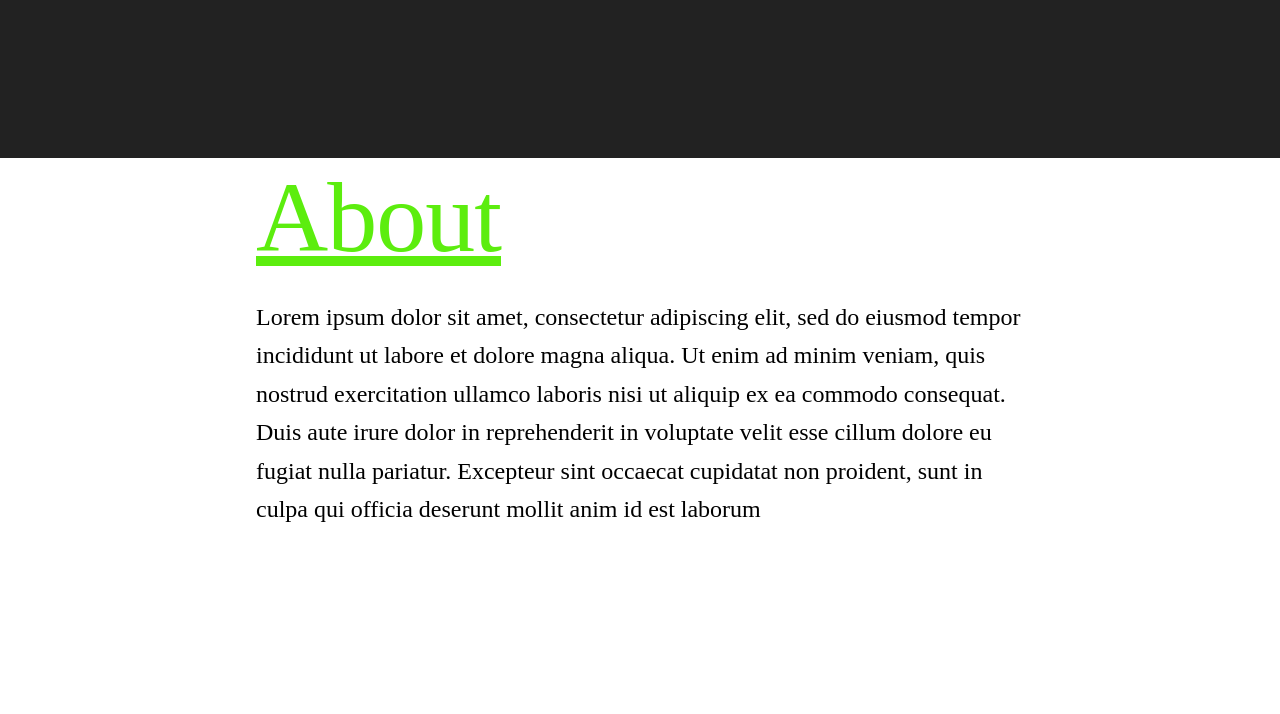
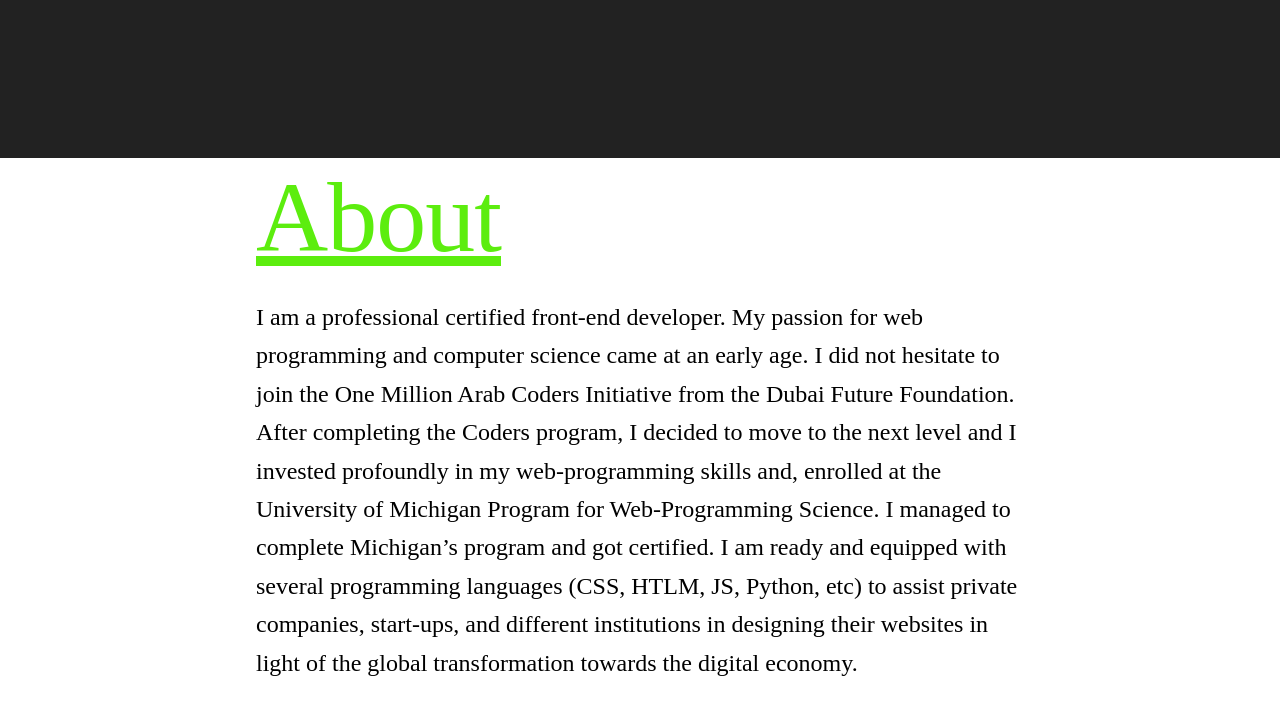
Before and after one commit to OsamaRashad88/OsamaPortfolio, a plain HTML site: page index.html in a window 1280 px wide. Shown: the part 757-1471 px from the top of the page. Drawn offline with nearby package versions, Linux system fonts and the light colour scheme.

Commit message:
update about

```diff
--- a/index.html
+++ b/index.html
@@ -6,6 +6,8 @@
     <link rel="stylesheet" href="style.css">
     <link rel="stylesheet" href="https://cdn.jsdelivr.net/gh/lykmapipo/themify-icons@0.1.2/css/themify-icons.css">
     <link rel="stylesheet" href="skeleton.css">
+    <link rel="stylesheet" href="">
+
 
     <script src="https://code.jquery.com/jquery-3.5.1.min.js" integrity="sha256-9/aliU8dGd2tb6OSsuzixeV4y/faTqgFtohetphbbj0=" crossorigin="anonymous"></script>
     <link rel="stylesheet" href="lightbox.min.css">
@@ -61,7 +63,7 @@
         <div class="about-container about">
             <h1>About</h1>
             <div class="about-me-info">
-                <p>Lorem ipsum dolor sit amet, consectetur adipiscing elit, sed do eiusmod tempor incididunt ut labore et dolore magna aliqua. Ut enim ad minim veniam, quis nostrud exercitation ullamco laboris nisi ut aliquip ex ea commodo consequat. Duis aute irure dolor in reprehenderit in voluptate velit esse cillum dolore eu fugiat nulla pariatur. Excepteur sint occaecat cupidatat non proident, sunt in culpa qui officia deserunt mollit anim id est laborum </p>
+                <p>I am a professional certified front-end developer. My passion for web programming and computer science came at an early age. I did not hesitate to join the One Million Arab Coders Initiative from the Dubai Future Foundation. After completing the Coders program, I decided to move to the next level and I invested profoundly in my web-programming skills and, enrolled at the University of Michigan Program for Web-Programming Science. I managed to complete Michigan’s program and got certified. I am ready and equipped with several programming languages (CSS, HTLM, JS, Python, etc) to assist private companies, start-ups, and different institutions in designing their websites in light of the global transformation towards the digital economy. </p>
             </div>
         </div>
     </section>
```
